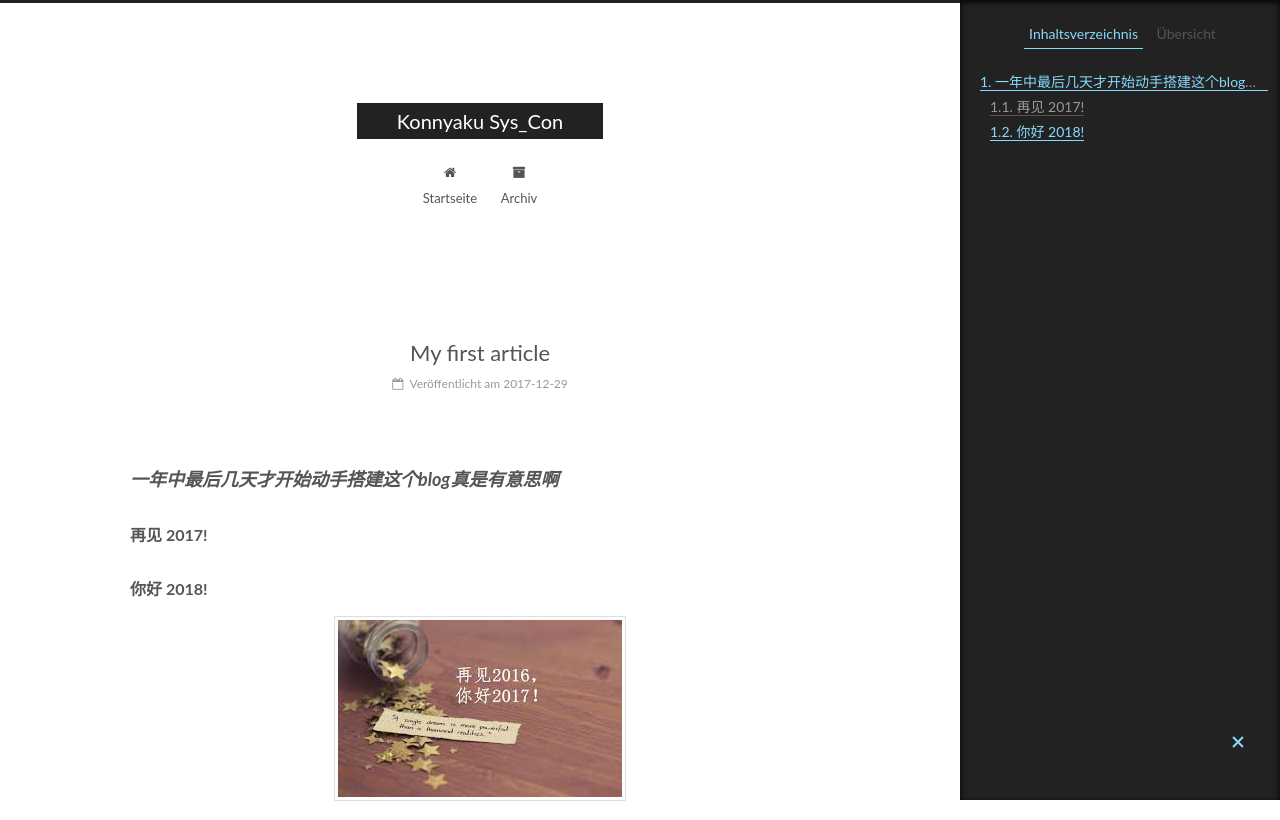
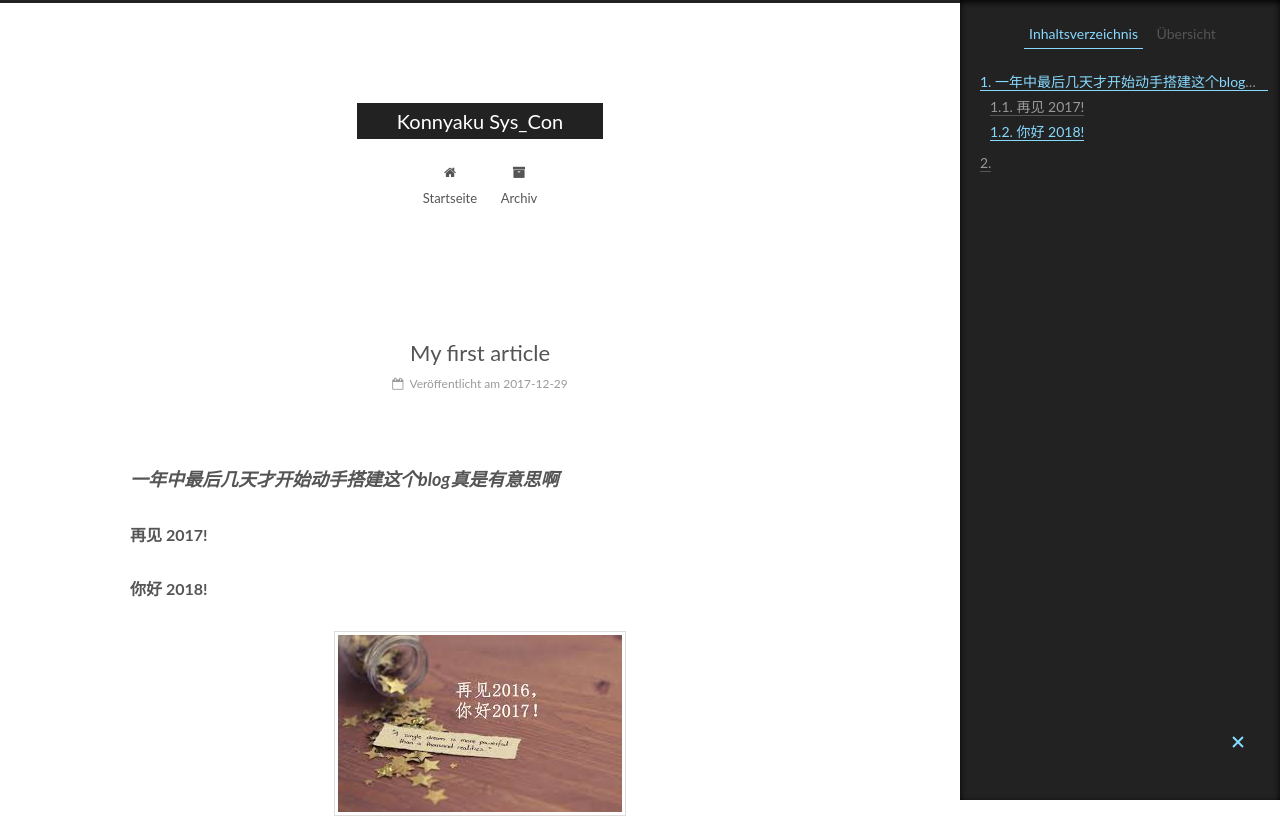
Before and after one commit to SysConKonn/sysconkonn.github.io, a plain HTML site: page 2017/12/29/My-first-article/index.html in a window 1280 px wide. Shown: the top 820 px of the page. Drawn offline with Linux system fonts and the light colour scheme.

Commit message:
Site updated: 2017-12-29 14:32:09

```diff
--- a/2017/12/29/My-first-article/index.html
+++ b/2017/12/29/My-first-article/index.html
@@ -87,7 +87,7 @@
 <meta property="og:site_name" content="Konnyaku Sys_Con">
 <meta property="og:description" content="一年中最后几天才开始动手搭建这个blog真是有意思啊再见 2017!你好 2018!">
 <meta property="og:image" content="http://yoursite.com/images/2017-2018.jpeg">
-<meta property="og:updated_time" content="2017-12-29T06:26:44.835Z">
+<meta property="og:updated_time" content="2017-12-29T06:31:58.112Z">
 <meta name="twitter:card" content="summary">
 <meta name="twitter:title" content="My first article">
 <meta name="twitter:description" content="一年中最后几天才开始动手搭建这个blog真是有意思啊再见 2017!你好 2018!">
@@ -301,8 +301,7 @@
 
 
 
-        <h3 id="一年中最后几天才开始动手搭建这个blog真是有意思啊"><a href="#一年中最后几天才开始动手搭建这个blog真是有意思啊" class="headerlink" title="一年中最后几天才开始动手搭建这个blog真是有意思啊"></a><strong><em>一年中最后几天才开始动手搭建这个blog真是有意思啊</em></strong></h3><h4 id="再见-2017"><a href="#再见-2017" class="headerlink" title="再见 2017!"></a><strong>再见 2017!</strong></h4><h4 id="你好-2018"><a href="#你好-2018" class="headerlink" title="你好 2018!"></a><strong>你好 2018!</strong></h4><p><img src="/images/2017-2018.jpeg" alt=""></p>
-
+        <h3 id="一年中最后几天才开始动手搭建这个blog真是有意思啊"><a href="#一年中最后几天才开始动手搭建这个blog真是有意思啊" class="headerlink" title="一年中最后几天才开始动手搭建这个blog真是有意思啊"></a><strong><em>一年中最后几天才开始动手搭建这个blog真是有意思啊</em></strong></h3><h4 id="再见-2017"><a href="#再见-2017" class="headerlink" title="再见 2017!"></a><strong>再见 2017!</strong></h4><h4 id="你好-2018"><a href="#你好-2018" class="headerlink" title="你好 2018!"></a><strong>你好 2018!</strong></h4><h3 id=""><a href="#" class="headerlink" title=""></a><img src="/images/2017-2018.jpeg" alt=""></h3>
 
     </div>
 
@@ -447,7 +446,7 @@
 
 
 
-              <div class="post-toc-content"><ol class="nav"><li class="nav-item nav-level-3"><a class="nav-link" href="#一年中最后几天才开始动手搭建这个blog真是有意思啊"><span class="nav-number">1.</span> <span class="nav-text">一年中最后几天才开始动手搭建这个blog真是有意思啊</span></a><ol class="nav-child"><li class="nav-item nav-level-4"><a class="nav-link" href="#再见-2017"><span class="nav-number">1.1.</span> <span class="nav-text">再见 2017!</span></a></li><li class="nav-item nav-level-4"><a class="nav-link" href="#你好-2018"><span class="nav-number">1.2.</span> <span class="nav-text">你好 2018!</span></a></li></ol></li></ol></div>
+              <div class="post-toc-content"><ol class="nav"><li class="nav-item nav-level-3"><a class="nav-link" href="#一年中最后几天才开始动手搭建这个blog真是有意思啊"><span class="nav-number">1.</span> <span class="nav-text">一年中最后几天才开始动手搭建这个blog真是有意思啊</span></a><ol class="nav-child"><li class="nav-item nav-level-4"><a class="nav-link" href="#再见-2017"><span class="nav-number">1.1.</span> <span class="nav-text">再见 2017!</span></a></li><li class="nav-item nav-level-4"><a class="nav-link" href="#你好-2018"><span class="nav-number">1.2.</span> <span class="nav-text">你好 2018!</span></a></li></ol></li><li class="nav-item nav-level-3"><a class="nav-link" href="#"><span class="nav-number">2.</span> <span class="nav-text"></span></a></li></ol></div>
 
 
           </div>
--- a/css/main.css
+++ b/css/main.css
@@ -1827,7 +1827,7 @@ pre .javascript .function {
   width: 4px;
   height: 4px;
   border-radius: 50%;
-  background: #6b0d1c;
+  background: #9dfc98;
 }
 .links-of-blogroll {
   font-size: 13px;
```
Also changed, not shown: index.html (+1 -2 lines).
